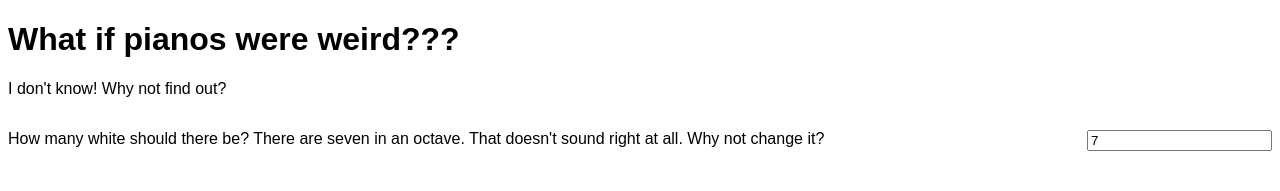
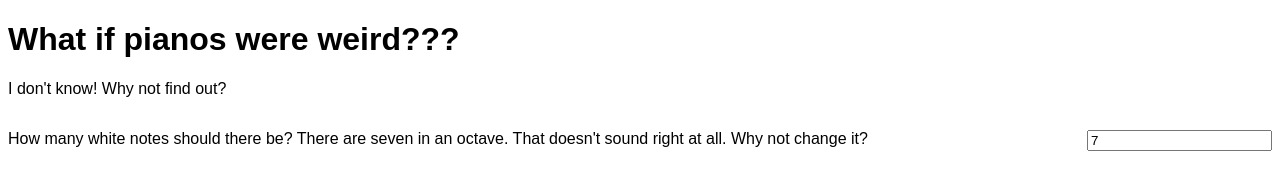
Before and after one commit to andrew-t/weird-pianos, a plain HTML site: page index.html in a window 1280 px wide. Shown: the top 191 px of the page. Drawn offline with Linux system fonts and the light colour scheme.

```diff
--- a/index.html
+++ b/index.html
@@ -8,7 +8,7 @@
 	<h1>What if pianos were weird???</h1>
 	<p>I don't know! Why not find out?</p>
 	<form>
-		<label>How many white should there be? There are seven in an octave. That doesn't sound right at all. Why not change it?<input id="notes" type="number" min="2" value="7"></label>
+		<label>How many white notes should there be? There are seven in an octave. That doesn't sound right at all. Why not change it?<input id="notes" type="number" min="2" value="7"></label>
 		<label>How many white notes should there be around the first group of black notes? That's the group that starts on C. Why do we start on C and not A? Who knows. Maybe pianos are already weird?<input id="group1" type="number" min="1" value="3"></label>
 		<label>What note should we start on? Zero is C because why not? This is a good way to make minor scales, or whatever cursed nonsense your weird new piano has!<input id="start" type="number" min="0" value="0"></label>
 		<button id="play">Play</button>
```
